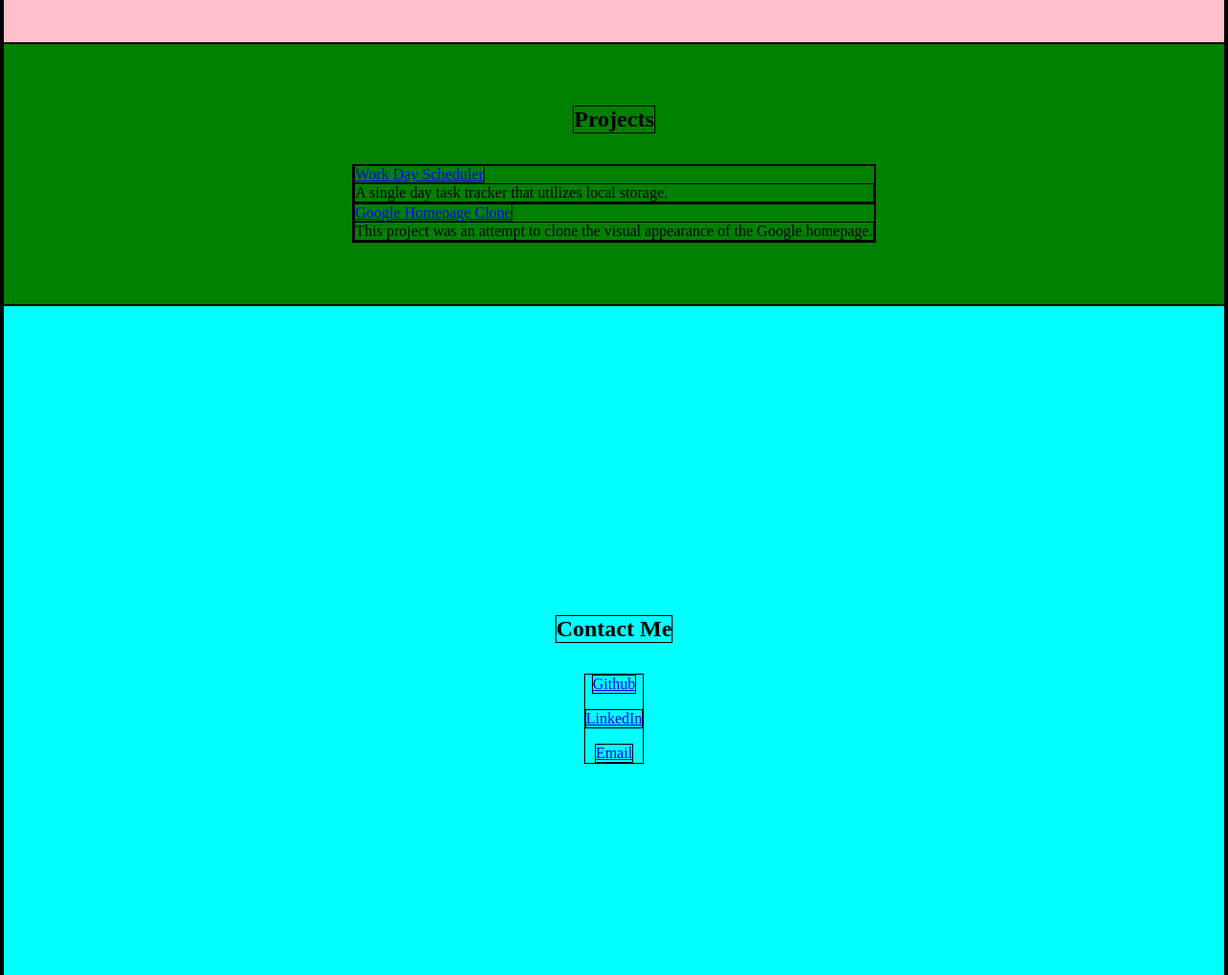
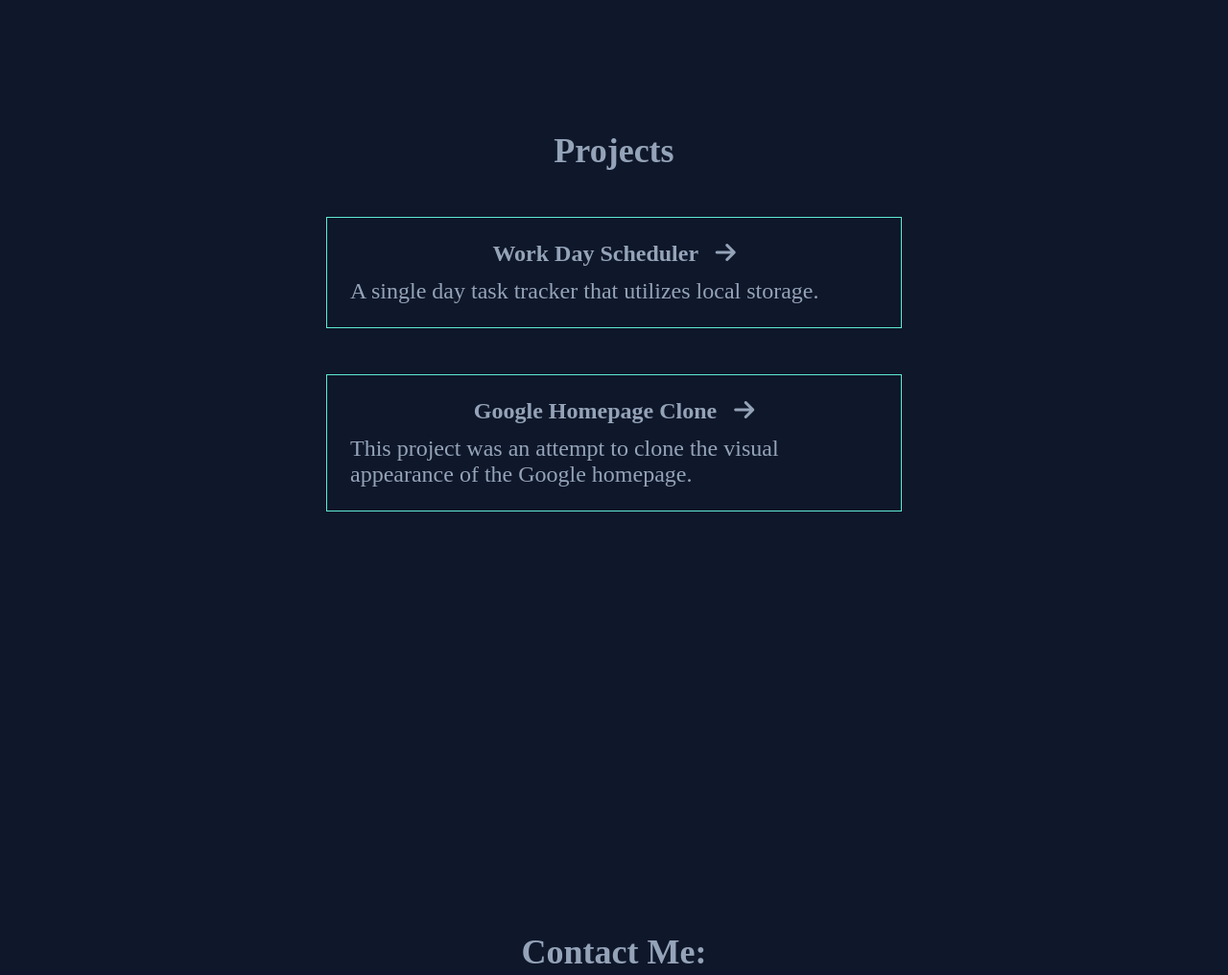
Before and after one commit to rbishop85/05---Personal-Portfolio, a plain HTML site: page index.html in a window 1280 px wide. Shown: the part 760-1776 px from the top of the page at 96% size. Drawn offline with Linux system fonts and the light colour scheme.

Commit message:
final
Project finished and submitted

```diff
--- a/index.html
+++ b/index.html
@@ -4,6 +4,7 @@
     <meta charset="UTF-8">
     <meta name="viewport" content="width=device-width, initial-scale=1.0">
     <title>Robert Bishop</title>
+    <link rel="stylesheet" href="https://cdnjs.cloudflare.com/ajax/libs/font-awesome/6.7.2/css/all.min.css" integrity="sha512-Evv84Mr4kqVGRNSgIGL/F/aIDqQb7xQ2vcrdIwxfjThSH8CSR7PBEakCr51Ck+w+/U6swU2Im1vVX0SVk9ABhg==" crossorigin="anonymous" referrerpolicy="no-referrer" />
     <link rel="stylesheet" href="./styles.css">
 </head>
 <body>
@@ -27,7 +28,10 @@
                     class="project-title"
                     href="https://rbishop85.github.io/work-day-scheduler/"
                     target="_blank">
-                    Work Day Scheduler
+                    <h4>
+                        Work Day Scheduler
+                        <i class="fa-solid fa-arrow-right anchor-icon"></i>
+                    </h4>
                     </a>
                     <p class="project-description">A single day task tracker that utilizes local storage.</p>
                 </div>
@@ -36,14 +40,17 @@
                     class="project-title"
                     href="https://goorobertgle.netlify.app/"
                     target="_blank">
-                    Google Homepage Clone
+                    <h4>
+                        Google Homepage Clone
+                        <i class="fa-solid fa-arrow-right anchor-icon"></i>
+                    </h4>
                     </a>
                     <p class="project-description">This project was an attempt to clone the visual appearance of the Google homepage.</p>
                 </div>
             </div>
         </section>
         <section id="contact-me">
-            <h2>Contact Me</h2>
+            <h2>Contact Me:</h2>
             <div id="contact-links">
                 <a href="https://github.com/rbishop85" target="_blank" id="profile-link">Github</a>
                 <a href="https://www.linkedin.com/in/robert-m-bishop/" target="_blank" id="profile-link">LinkedIn</a>
@@ -53,7 +60,7 @@
 
     </main>
     <footer>
-
+        <p>Coded in <a href="https://code.visualstudio.com/" target="_blank">Visual Studio Code</a> by yours truly.</p>
     </footer>
 
 </body>
--- a/styles.css
+++ b/styles.css
@@ -1,12 +1,24 @@
+:root {
+    --color-text: #94a3b8;
+    --color-highlight: #5eead4;
+    --color-background: #0f172a;
+}
+
 * {
     margin: 0;
     padding: 0;
     box-sizing: border-box;
-    border: 1px solid black;
+    transition-duration: 200ms;
 }
 
 html {
     scroll-behavior: smooth;
+    font-size: 1.5rem;
+}
+
+body {
+    background: var(--color-background);
+    color: var(--color-text);
 }
 
 #navbar {
@@ -14,15 +26,21 @@ html {
     top: 0;
     display: flex;
     justify-content: flex-end;
-    background-color: yellow;
     width: 100%;
     gap: 1rem;
     padding: 1rem;
+    z-index: 5;
+    background-color: var(--color-background);
+    border-bottom: 2px solid var(--color-highlight);
 }
 
-#navbar a {
+a {
     text-decoration: none;
-    color: black;
+    color: var(--color-text);
+}
+
+a:hover {
+    color: var(--color-highlight);
 }
 
 #welcome-section {
@@ -31,7 +49,6 @@ html {
     flex-direction: column;
     justify-content: center;
     align-items: center;
-    background-color: pink;
     gap: 2rem;
 }
 
@@ -47,8 +64,34 @@ html {
     padding: 4rem;
 }
 
+#projects-container {
+    display: flex;
+    flex-direction: column;
+    gap: 2rem;
+}
+
+.project-tile {
+    display: flex;
+    flex-direction: column;
+    gap: 0.5rem;
+    width: 400px;
+    border: 1px solid var(--color-highlight);
+    padding: 1rem;
+}
+
+.project-title {
+    text-align: center;
+}
+.anchor-icon {
+    padding-left: 0.5rem;
+}
+
+.project-title:hover .anchor-icon {
+    padding-left: 1rem;
+}
+
+
 #contact-me {
-    background-color: cyan;
     height: 100vh;
     display: flex;
     flex-direction: column;
@@ -64,14 +107,18 @@ html {
     align-items: center;
 }
 
-#projects {
-    background-color: green;
+footer p {
+    text-align: center;
 }
 
-@media (max-width: 640px) {
+@media (min-width: 640px) {
+
+    #contact-links {
+        flex-direction: row;
+    }
+
+    .project-tile {
+        width: 600px;
+    }
 
 }
-
-@media (max-width: 1048px) {
-
-}
```
